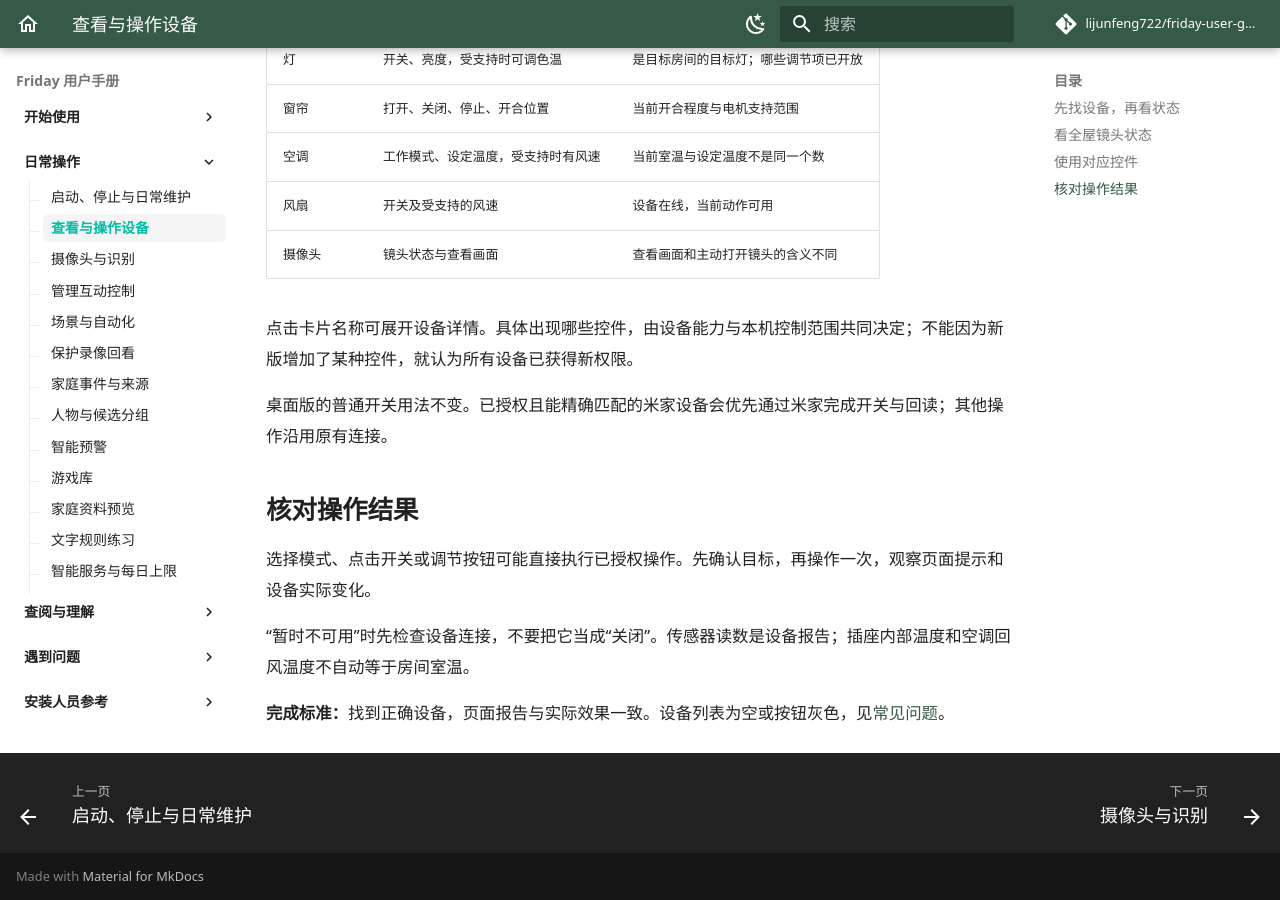
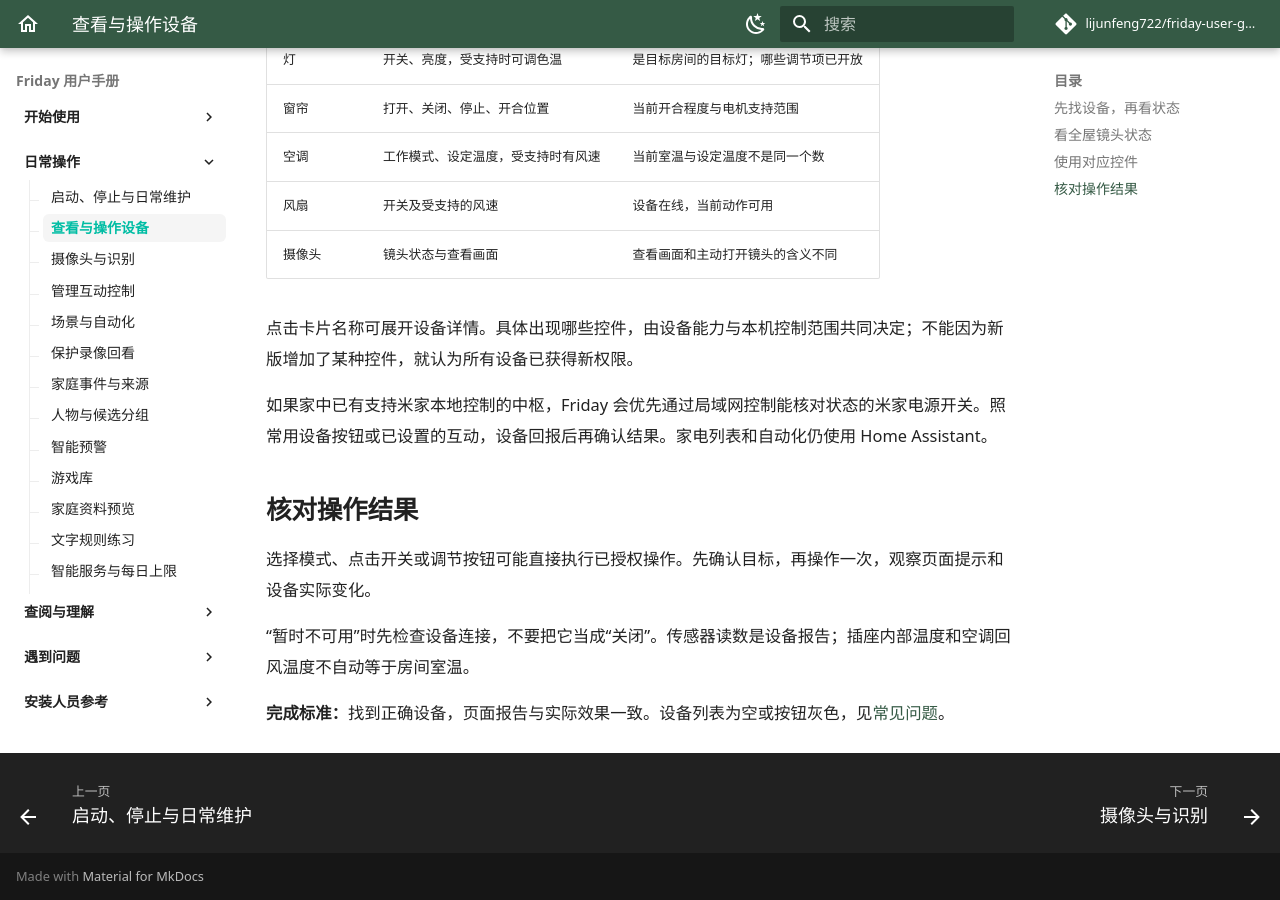
Before and after one commit to lijunfeng722/friday-user-guide, an MkDocs documentation site: the page built from docs/guides/devices.md, in a window 1280 px wide and 900 px high, scrolled down 1871 px. Built offline with MkDocs 1.6.1 and Material for MkDocs 9.7.7, drawn with Linux system fonts in a browser that asks for light colours; comment, search, counter and statistics services are not loaded.

Commit message:
文档：说明米家中枢接管电源开关

```diff
--- a/docs/guides/devices.md
+++ b/docs/guides/devices.md
@@ -34,7 +34,7 @@
 
 点击卡片名称可展开设备详情。具体出现哪些控件，由设备能力与本机控制范围共同决定；不能因为新版增加了某种控件，就认为所有设备已获得新权限。
 
-桌面版的普通开关用法不变。已授权且能精确匹配的米家设备会优先通过米家完成开关与回读；其他操作沿用原有连接。
+如果家中已有支持米家本地控制的中枢，Friday 会优先通过局域网控制能核对状态的米家电源开关。照常用设备按钮或已设置的互动，设备回报后再确认结果。家电列表和自动化仍使用 Home Assistant。
 
 ## 核对操作结果
 
```
Also changed, not shown: USER_MANUAL.md (+2 -2 lines), docs/troubleshooting/faq.md (+1 -1 lines).
